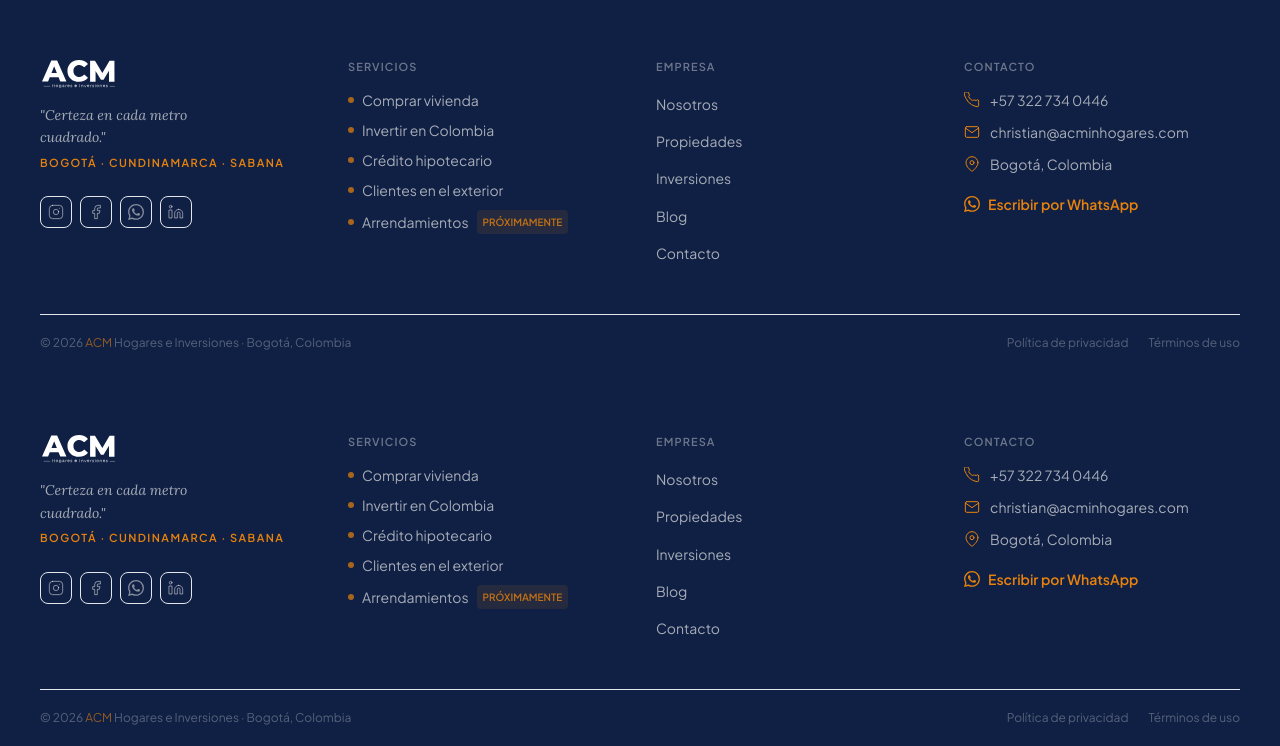
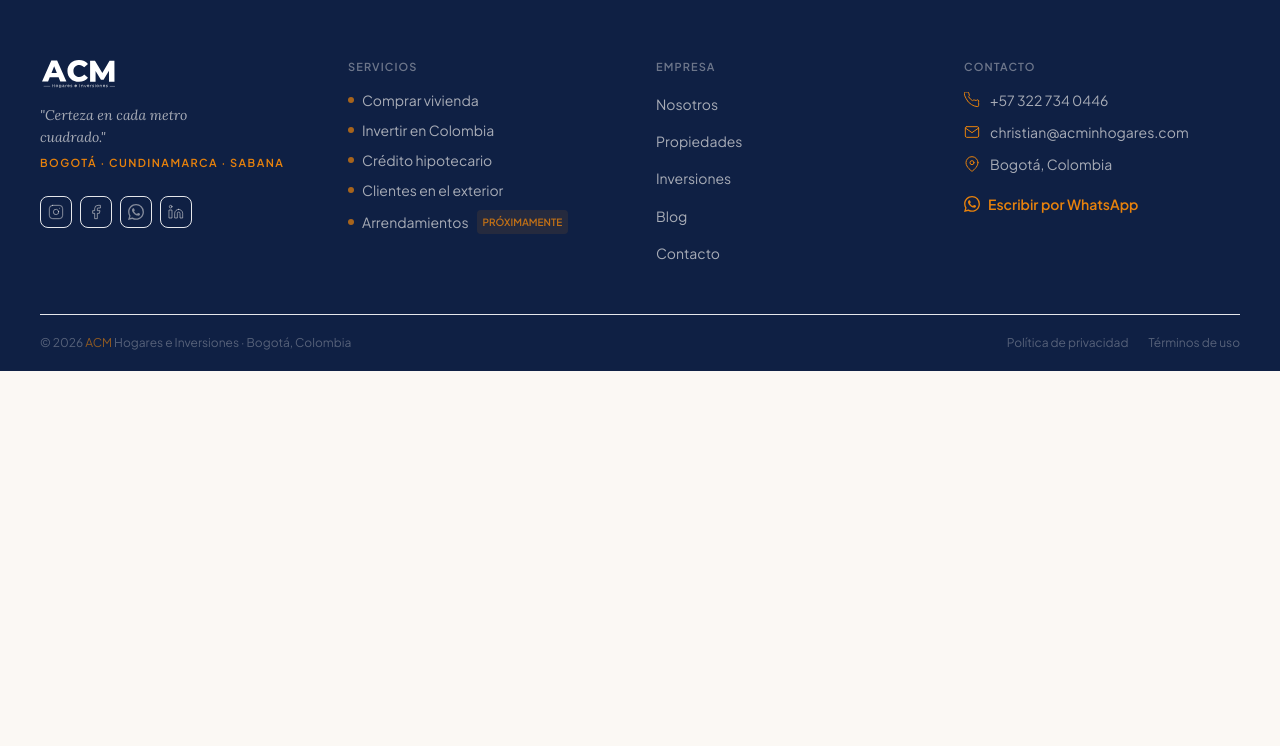
Before and after one commit to luisidarraga89-beep/ACMWeb, a Next.js app: page / in a window 1280 px wide. Shown: the part 7467-8213 px from the top of the page. After the commit the page ends 7838 px from the top, so only its background shows below. Built offline with nearby package versions, Linux system fonts and the light colour scheme; no server answers.

Commit message:
fix: remove duplicate Footer and WhatsApp from homepage

```diff
--- a/app/(marketing)/page.tsx
+++ b/app/(marketing)/page.tsx
@@ -1,33 +1,20 @@
-/**
- * ACM Hogares e Inversiones — Homepage
- * app/page.tsx
- *
- * Server Component root — metadata + layout shell.
- * All animated/interactive sections are in HomeClient.tsx.
- */
-
 import type { Metadata } from "next";
 import HeroSection from "@/components/sections/HeroSection";
 import HomeClient from "@/components/sections/HomeClient";
-import Footer from "@/components/layout/Footer";
-import WhatsAppFAB from "@/components/layout/WhatsAppFAB";
 
 export const metadata: Metadata = {
   title: "ACM Hogares e Inversiones · Certeza en cada metro cuadrado.",
-  description:
-    "Asesoría inmobiliaria honesta en Bogotá y la Sabana de Cundinamarca. Acompañamos a familias e inversionistas a tomar decisiones con claridad y respaldo real.",
+  description: "Asesoría inmobiliaria honesta en Bogotá y la Sabana de Cundinamarca. Acompañamos a familias e inversionistas a tomar decisiones con claridad y respaldo real.",
   alternates: { canonical: "https://acminhogares.com" },
   openGraph: {
     title: "ACM Hogares e Inversiones · Certeza en cada metro cuadrado.",
-    description:
-      "Asesoría inmobiliaria honesta en Bogotá y la Sabana de Cundinamarca.",
+    description: "Asesoría inmobiliaria honesta en Bogotá y la Sabana de Cundinamarca.",
     images: [{ url: "/og/og-default.jpg", width: 1200, height: 630 }],
   },
 };
 
 export default function HomePage() {
   return (
-    <>
     <main id="main-content">
       <HeroSection
         videoSrc="/video/hero.mp4"
@@ -36,8 +23,5 @@ export default function HomePage() {
       />
       <HomeClient />
     </main>
-      <Footer />
-      <WhatsAppFAB delaySeconds={8} />
-    </>
   );
 }
```
Lines whose indentation alone changed are shown as unchanged.
